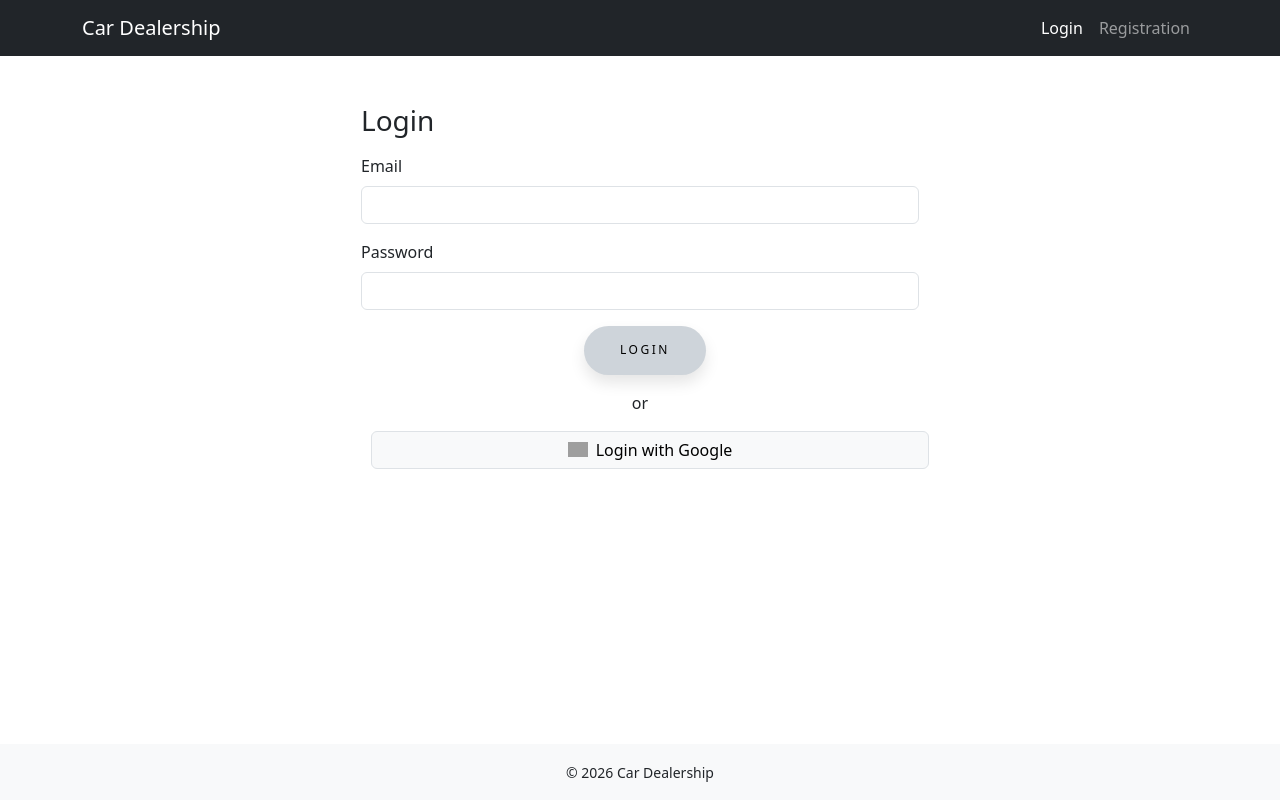
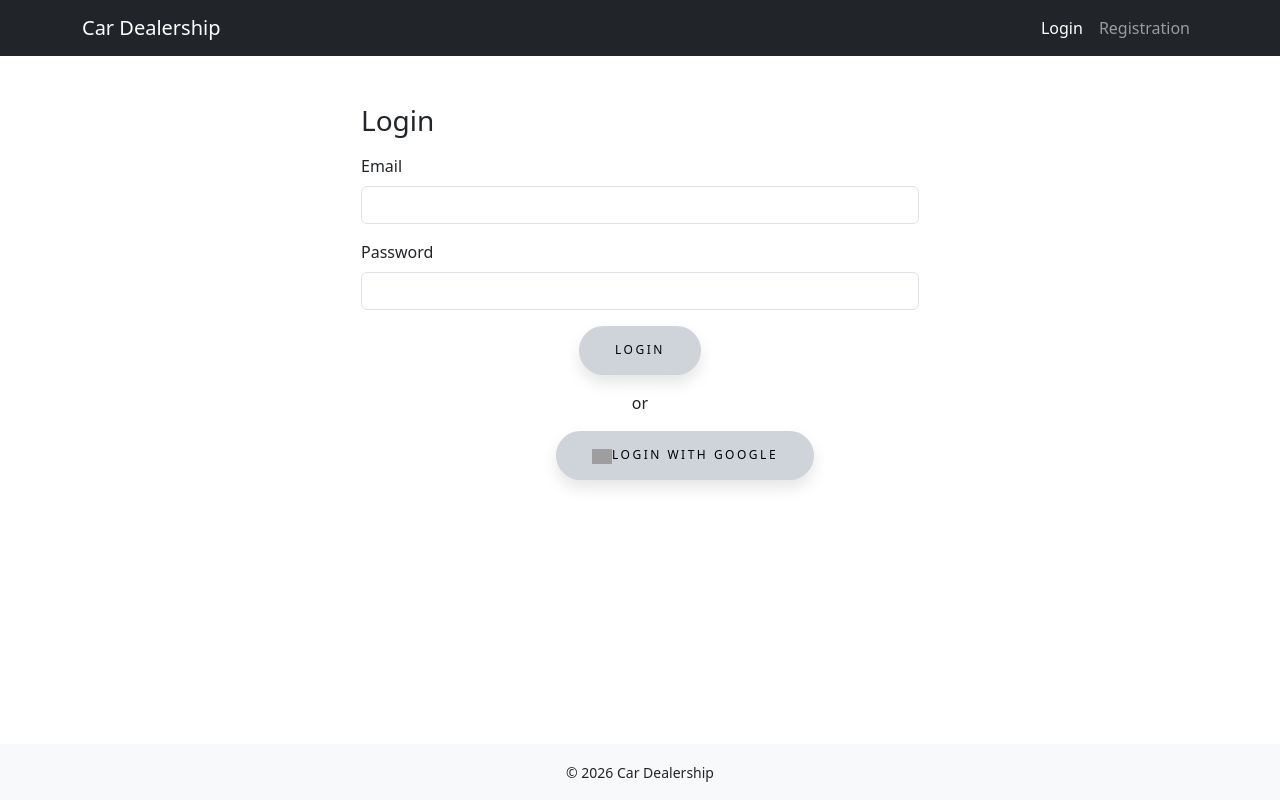
Before and after one commit to Svetlin56/CarDealership, a React (Vite) app in the folder client/: page /login in a window 1280 px wide. Built offline with nearby package versions, Linux system fonts and the light colour scheme; grey boxes are pictures that could not be loaded.

Commit message:
Login with Google button fixed

```diff
--- a/client/src/pages/Login.tsx
+++ b/client/src/pages/Login.tsx
@@ -91,9 +91,11 @@ export default function Login() {
                 <span>or</span>
             </div>
 
+
+            {/* From Uiverse.io by cssbuttons-io */}
             <button
-                type="button"
-                className="btn btn-light border w-100 d-flex align-items-center justify-content-center gap-2"
+                type="buttonGoogle-wrapper"
+                className="google-button"
                 onClick={googleLogin}
             >
                 <img
--- a/client/src/styles/global.css
+++ b/client/src/styles/global.css
@@ -14,10 +14,10 @@ img { object-fit: cover; }
     display: inline-block !important;
 }
 
-button {
-    padding: 0.5rem 1rem;
-    margin-left: 10px;
-}
+/*button {*/
+/*    padding: 0.5rem 1rem;*/
+/*    margin-left: 10px;*/
+/*}*/
 
 /* From Uiverse.io by vinodjangid07 */
 .delete-button {
@@ -159,3 +159,37 @@ button {
     display: flex;
     justify-content: center;
 }
+
+{/* From Uiverse.io by cssbuttons-io */}
+.google-button {
+    padding: 1.3em 3em;
+    font-size: 12px;
+    text-transform: uppercase;
+    letter-spacing: 2.5px;
+    font-weight: 500;
+    color: #000;
+    background-color: #ced4da;
+    border: none;
+    border-radius: 45px;
+    box-shadow: 0px 8px 15px rgba(0, 0, 0, 0.1);
+    transition: all 0.3s ease 0s;
+    cursor: pointer;
+    outline: none;
+    margin-left: 195px;
+}
+
+.google-button:hover {
+    background-color: #23c483;
+    box-shadow: 0px 15px 20px rgba(46, 229, 157, 0.4);
+    color: #fff;
+    transform: translateY(-7px);
+}
+
+.google-button:active {
+    transform: translateY(-1px);
+}
+
+.buttonGoogle-wrapper {
+    display: flex;
+    justify-content: center;
+}
```
